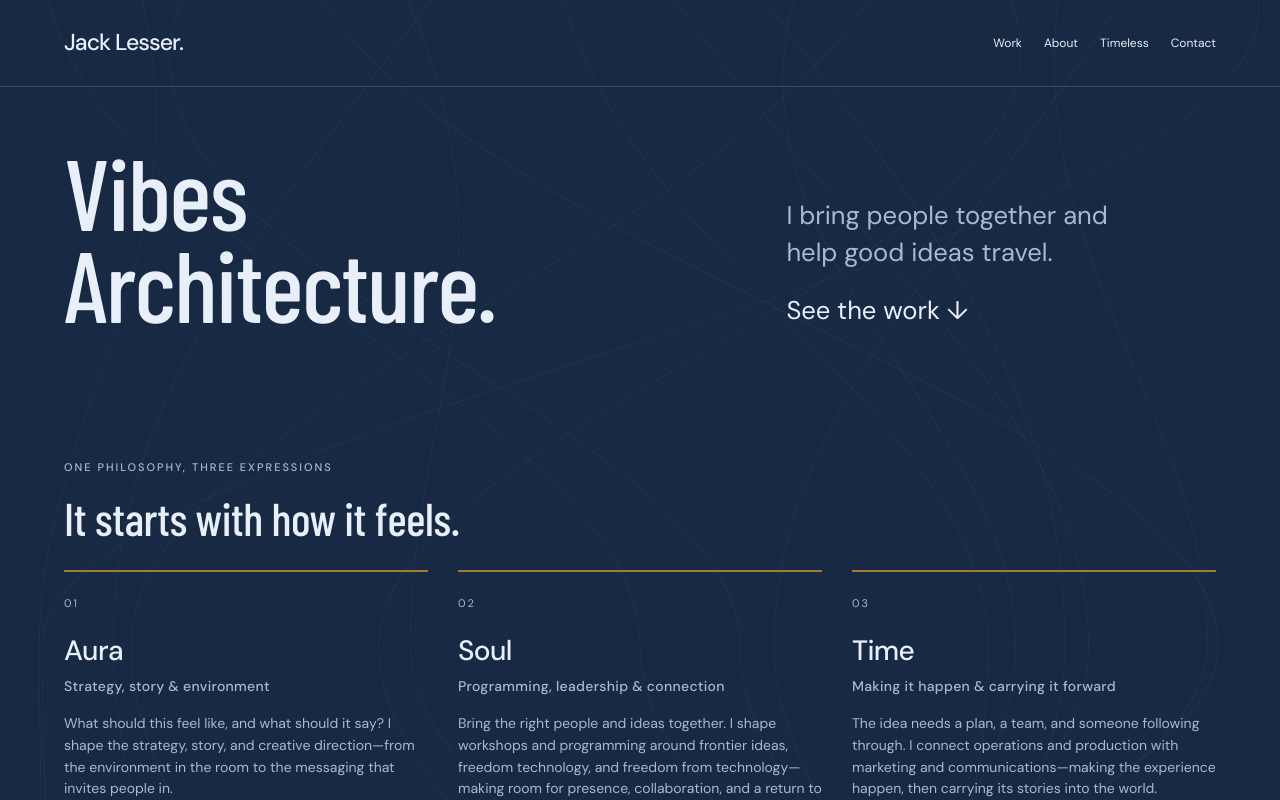
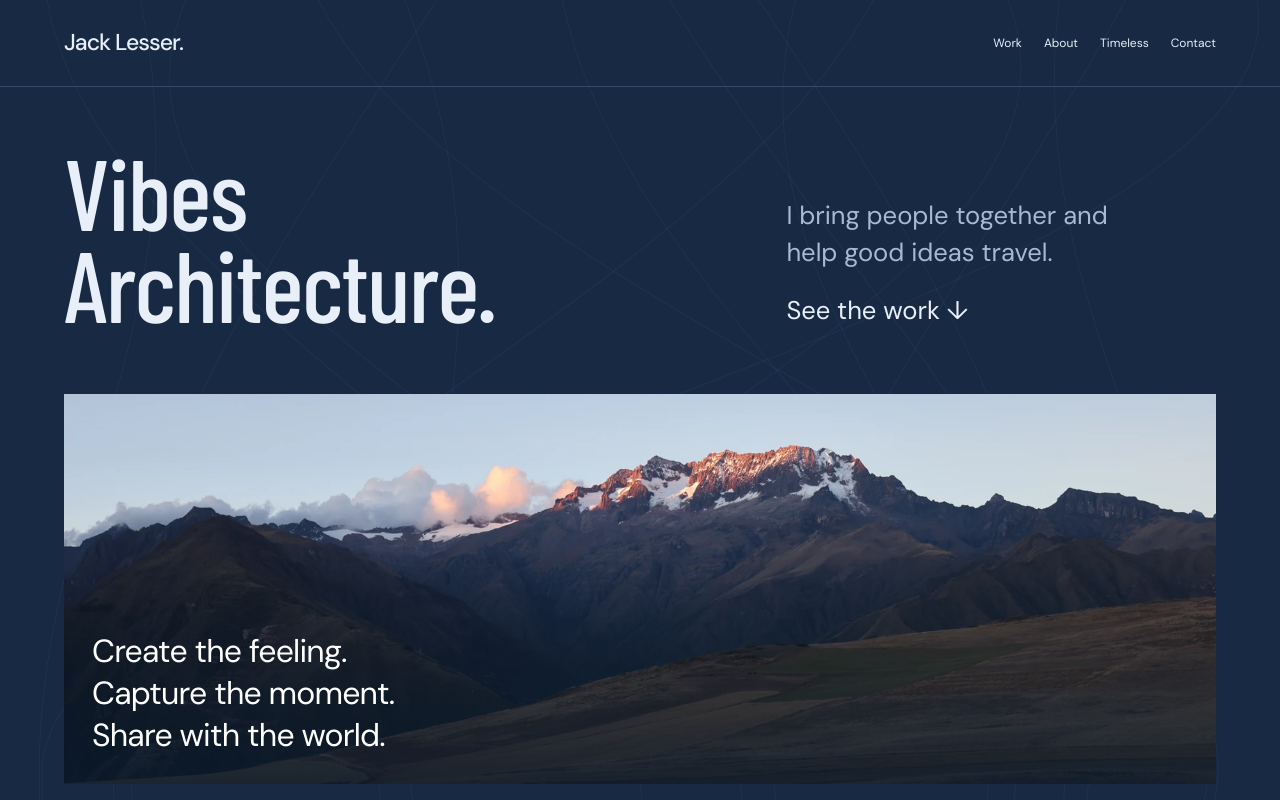
Before and after one commit to jacklesser3/jacklesser.me, a Next.js app: page / in a window 1280 px wide. Shown: the top 800 px of the page. Built offline with nearby package versions, Linux system fonts and the light colour scheme.

Commit message:
Restore static Peru mountain cover

```diff
--- a/src/components/portfolio/Portfolio.tsx
+++ b/src/components/portfolio/Portfolio.tsx
@@ -177,6 +177,7 @@ export default function Portfolio() {
     <ScrollFlow />
     <header className="jp-nav"><Link className="jp-brand" href="/">Jack Lesser.</Link><nav className="jp-links" aria-label="Portfolio"><a href="#jp-work">Work</a><a href="#jp-about">About</a><Link href="/timeless">Timeless</Link><a href="#jp-contact">Contact</a></nav></header>
     <section className="jp-intro" id="jp-top"><div><h1>Vibes<br /><span className="jp-title-second">Architecture.</span></h1></div><div className="jp-lead"><p>I bring people together and help good ideas travel.</p><a href="#jp-work">See the work ↓</a></div></section>
+    <div className="jp-cover"><img src={photos["Peru 2026"][1].src} alt="Warm light on snow-covered mountains in Peru" fetchPriority="high" width="1800" height="1200" /><div className="jp-cover-overlay"><div className="jp-cover-title">Create the feeling.<br />Capture the moment.<br />Share with the world.</div></div></div>
     <section className="jp-section" id="jp-pillars"><div className="jp-section-head"><div><div className="jp-eyebrow">One philosophy, three expressions</div><h2>It starts with how it feels.</h2></div></div><div className="jp-pillars">{pillars.map(pillar => <article key={pillar.name}><div className="jp-pillar-number">{pillar.number}</div><h3>{pillar.name}</h3><div className="jp-pillar-subtitle">{pillar.subtitle}</div><p>{pillar.text}</p><div className="jp-pillar-tags">{pillar.tags.map(tag => <div key={tag}>{tag}</div>)}</div><Link className="jp-pillar-link" href={pillar.href}>{pillar.action}</Link></article>)}</div></section>
     <section className="jp-section jp-capture" id="jp-photography"><div className="jp-section-head"><div><h2>Produced locally.</h2></div><span className="jp-gallery-context">People, places, and moments I’ve photographed.</span></div><PhotoMosaic /></section>
     <section className="jp-media" id="jp-channels"><div className="jp-media-intro"><div className="jp-media-top"><h2>Distributed globally.</h2></div></div>
```
